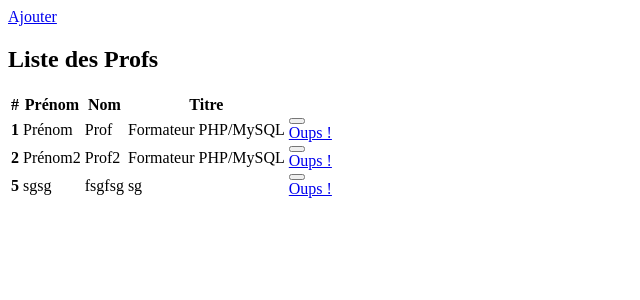
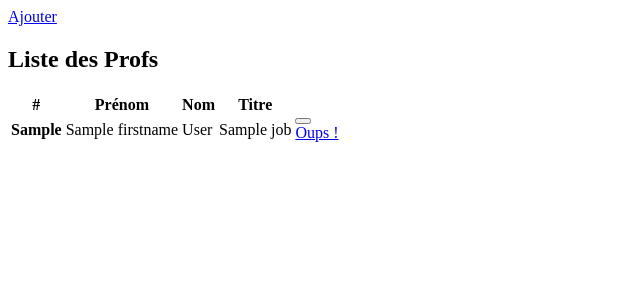
Before and after one commit to GeraldineBB/parcours-bo-mvc-permissions, a PHP site: template app/views/teacher/list.tpl.php in a window 1280 px wide. Shown: the top 300 px of the page, without its empty margins (0-640 px from the left). Run offline with PHP 8.4, Linux system fonts and the light colour scheme; the template is opened without the code that fills it: most values are stand-ins (such as "Sample title", 1, 10 or a date in 2020).

Commit message:
list des profs

```diff
--- a/app/views/teacher/list.tpl.php
+++ b/app/views/teacher/list.tpl.php
@@ -12,11 +12,15 @@
         </tr>
     </thead>
     <tbody>
+
+    <?php foreach ($teachers as $teacher) : ?>
+
         <tr>
-            <th scope="row">1</th>
-            <td>Prénom</td>
-            <td>Prof</td>
-            <td>Formateur PHP/MySQL</td>
+
+            <th scope="row"><?=$teacher->getID()?></th>
+            <td><?=$teacher->getFirstname()?></td>
+            <td><?=$teacher->getLastname()?></td>
+            <td><?=$teacher->getJob()?></td>
             <td class="text-right">
                 <a href="edit.html" class="btn btn-sm btn-warning">
                     <i class="fa fa-pencil-square-o" aria-hidden="true"></i>
@@ -31,47 +35,12 @@
                     </div>
                 </div>
             </td>
+
         </tr>
-        <tr>
-            <th scope="row">2</th>
-            <td>Prénom2</td>
-            <td>Prof2</td>
-            <td>Formateur PHP/MySQL</td>
-            <td class="text-right">
-                <a href="edit.html" class="btn btn-sm btn-warning">
-                    <i class="fa fa-pencil-square-o" aria-hidden="true"></i>
-                </a>
-                <div class="btn-group">
-                    <button type="button" class="btn btn-sm btn-danger dropdown-toggle" data-toggle="dropdown"
-                        aria-haspopup="true" aria-expanded="false">
-                        <i class="fa fa-trash-o" aria-hidden="true"></i>
-                    </button>
-                    <div class="dropdown-menu">
-                        <a class="dropdown-item" href="#" data-toggle="dropdown">Oups !</a>
-                    </div>
-                </div>
-            </td>
-        </tr>
-        <tr>
-            <th scope="row">5</th>
-            <td>sgsg</td>
-            <td>fsgfsg</td>
-            <td>sg</td>
-            <td class="text-right">
-                <a href="edit.html" class="btn btn-sm btn-warning">
-                    <i class="fa fa-pencil-square-o" aria-hidden="true"></i>
-                </a>
-                <div class="btn-group">
-                    <button type="button" class="btn btn-sm btn-danger dropdown-toggle" data-toggle="dropdown"
-                        aria-haspopup="true" aria-expanded="false">
-                        <i class="fa fa-trash-o" aria-hidden="true"></i>
-                    </button>
-                    <div class="dropdown-menu">
-                        <a class="dropdown-item" href="#" data-toggle="dropdown">Oups !</a>
-                    </div>
-                </div>
-            </td>
-        </tr>
+
+        <?php endforeach ?>
+
+
     </tbody>
 </table>
 </div>
```
Also changed, not shown: app/Controllers/TeacherController.php (+31 -0 lines), app/Models/AppUser.php (added, +14 -0 lines), app/Models/CoreModel.php (+17 -0 lines), app/Models/Teacher.php (added, +166 -0 lines), app/Models/TeachersModel.php (deleted, +0 -57 lines), app/config.ini (added, +9 -0 lines), public/index.php (+12 -0 lines), app/Models/Student.php (added), app/Models/StudentsModel.php (deleted).
